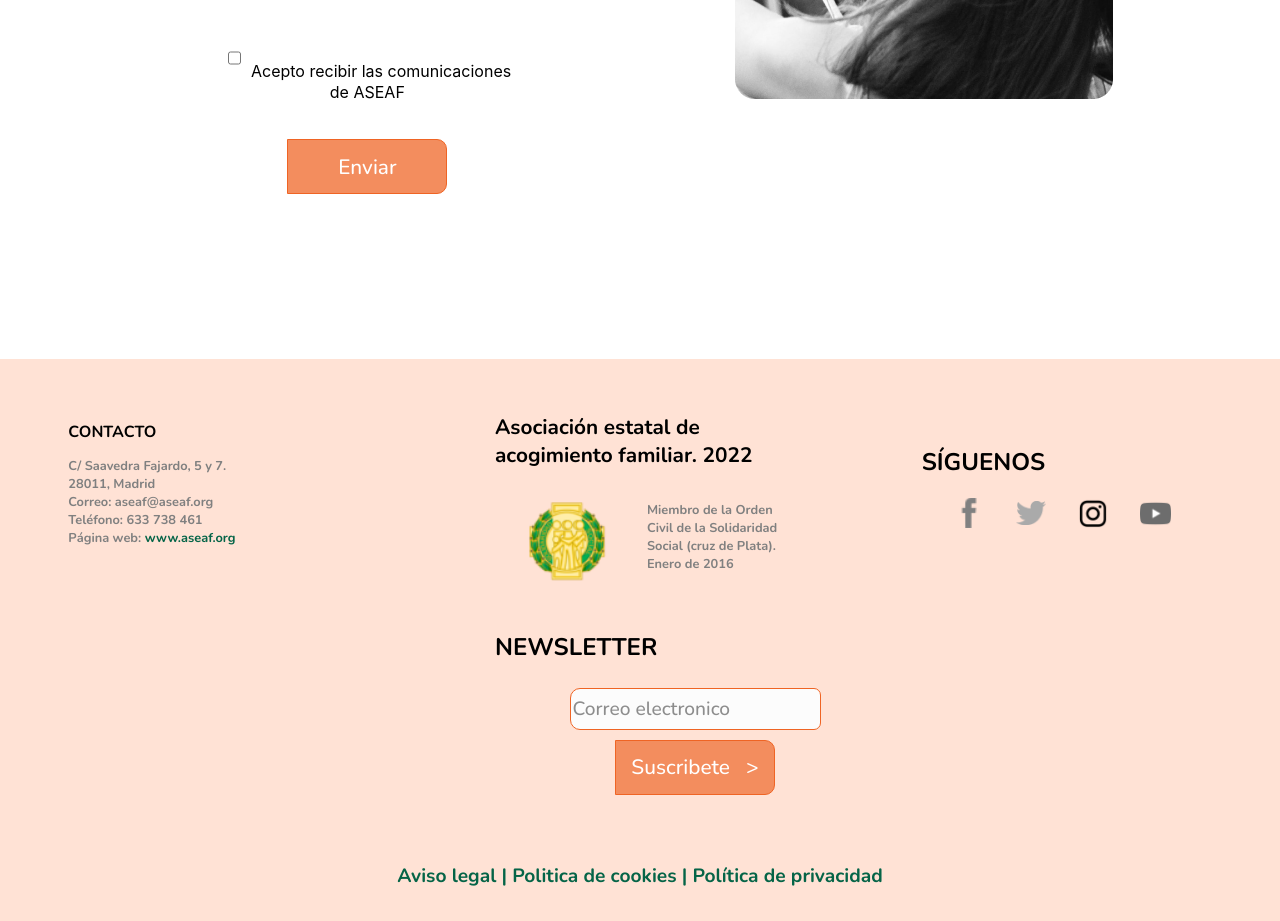
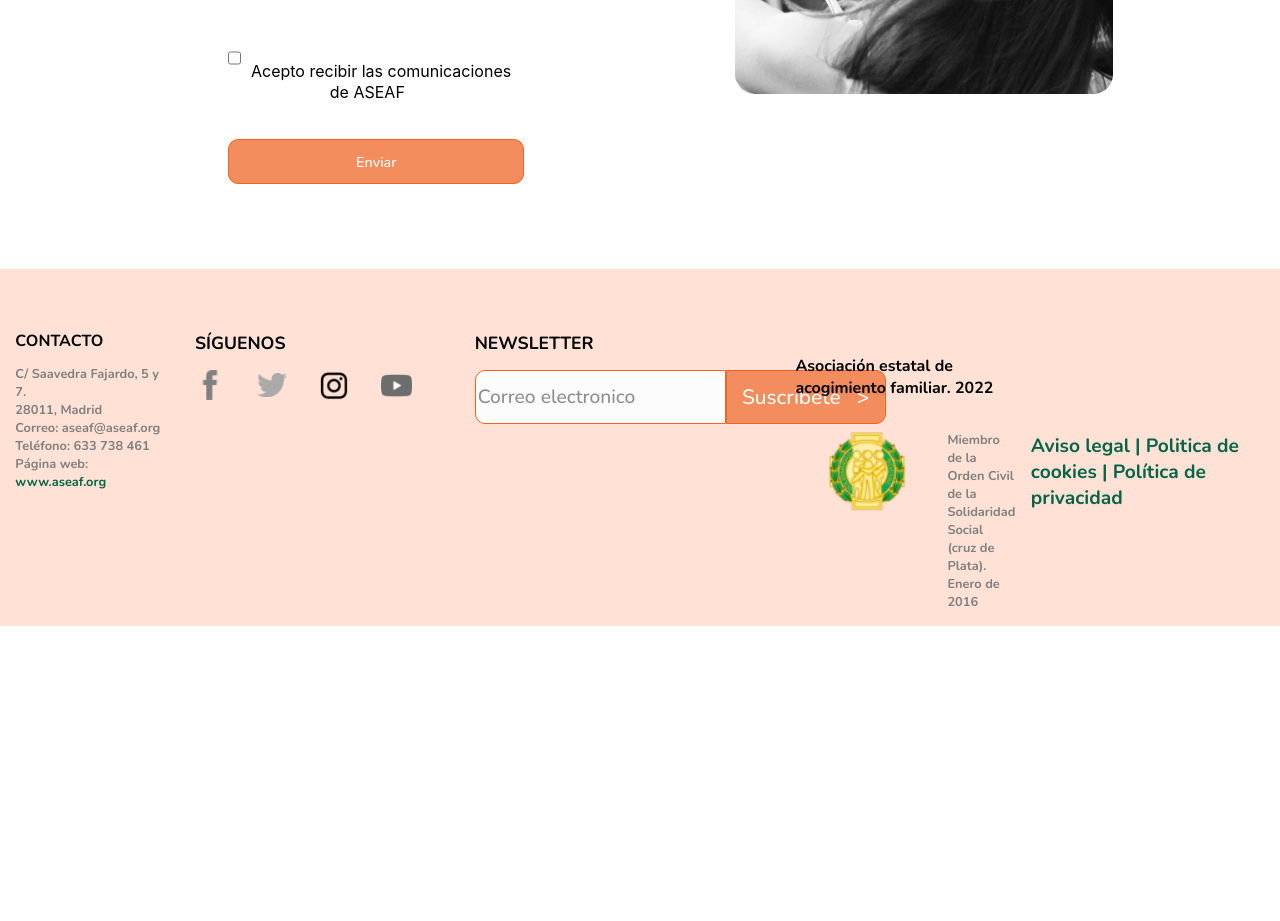
Before and after one commit to francospatz/ASEAF, a React (Create React App) app in the folder client/: page / in a window 1280 px wide. Shown: the part 880-1801 px from the top of the page. After the commit the page ends 1506 px from the top, so only its background shows below. Built offline with nearby package versions, Linux system fonts and the light colour scheme.

Commit message:
edited footer for mobile

```diff
--- a/client/src/components/Footer/Footer.jsx
+++ b/client/src/components/Footer/Footer.jsx
@@ -28,14 +28,6 @@ const Footer = () => {
       </div>
 
       <div className="card-container">
-        <h3 id="asociacion">Asociación estatal de acogimiento familiar. 2022</h3>
-        <div className="asocialogo">
-          <img src={logo5} alt='logo' className="orden__logo"></img>
-          <h3 className="footer__txt">Miembro de la Orden Civil de la Solidaridad Social (cruz de Plata). Enero de 2016</h3>
-        </div>
-      </div>
-
-      <div className="card-container">
         <h2 className="seguir">SÍGUENOS</h2>
         <div className="logos">
           <img src={logo1} alt='logo' style={{ width: 30 }}></img>
@@ -47,7 +39,7 @@ const Footer = () => {
 
       <div className="card-container">
         <h2 className="seguir">NEWSLETTER</h2>
-        <form className="formulario">
+        <form className="formulariofooter">
 
           <input type="email" {...register("email")} name="email" placeholder="Correo electronico" required />
           <input type="submit" value="Suscribete   >"  className="submit-input"/>
@@ -55,10 +47,22 @@ const Footer = () => {
         </form>
       </div>
 
+      <div className="card-container">
+        <h3 id="asociacion">Asociación estatal de acogimiento familiar. 2022</h3>
+        <div className="asocialogo">
+          <img src={logo5} alt='logo' className="orden__logo"></img>
+          <h3 className="footer__txt">Miembro de la Orden Civil de la Solidaridad Social (cruz de Plata). Enero de 2016</h3>
+        </div>
       </div>
+
+
+
+
       <div className="bottom-txt">
       <h3 id="politics">Aviso legal | Politica de cookies | Política de privacidad</h3>
       </div>
+      </div>
+
     </footer>;
   }
 
--- a/client/src/components/Main/Login/Login.jsx
+++ b/client/src/components/Main/Login/Login.jsx
@@ -44,23 +44,27 @@ const Form = () => {
             type="email"
             {...register("email")}
             name="email"
+            autoComplete="off"
             placeholder="Correo electronico"
-            required /* onFocus={this.value=''} */
+            required  /* onFocus={this.value=''} */
           />
           <input
             type="password"
             name="password"
-            autoComplete="on"
+            autoComplete="off"
             {...register("password")}
             placeholder="Password"
             required
+
           />
           <input type="submit" value="Continuar" />
-        </div>
-      </form>
-      <div className="reccontra">
+          <div className="reccontra">
         <a href="http://google.com">Recuperar contraseña</a>
       </div>
+        </div>
+
+      </form>
+
       {handleLogin()}
     </AnimatedPage>
   );
--- a/client/src/styles/components/_footer.scss
+++ b/client/src/styles/components/_footer.scss
@@ -1,25 +1,33 @@
 @import url("https://fonts.googleapis.com/css2?family=Nunito:wght@700&display=swap");
-
-.container {
-  display: flex;
-  width: 100%;
-  flex-wrap: wrap;
-  align-content: center;
-  justify-content:space-around;
-  align-items: center;
-  flex-direction: row;
-}
 
 footer {
   background: #ffe2d5;
   font-family: "Nunito", sans-serif;
   display: flex;
-  flex-wrap: wrap;
+  flex-wrap: nowrap;
+  flex-direction: row;
+  margin-top: 3rem;
+  width: 100vw;
+  align-content: center;
+  align-items: center;
   justify-content: center;
-  flex-direction: row;
-  margin-top: 8rem;
-  width: 100vw;
 }
+
+.container {
+  padding-top: 2rem;
+  // display: flex;
+  // width: 100%;
+  // flex-wrap: wrap;
+  // align-content: center;
+  // justify-content:space-around;
+  // align-items: center;
+  // flex-direction: row;
+  // max-width: 15rem;
+
+
+
+}
+
 
 #politics {
   color: #056447;
@@ -28,7 +36,7 @@ footer {
   margin-bottom: 2rem;
 }
 .seguir {
-  font-size: 1.5rem;
+  font-size: 1.1rem;
 }
 
 footer h3 {
@@ -62,7 +70,6 @@ footer h2 {
   align-content: center;
   justify-content: flex-start;
   align-items: center;
-  margin-left: 2rem;
 }
 
 .logos img {
@@ -75,7 +82,7 @@ footer h2 {
   width: 20%;
 }
 
-.formulario input {
+.formulariofooter input {
   border: 1px solid #ef6424;
   border-top-left-radius: 10px;
   border-end-start-radius: 10px;
@@ -89,7 +96,7 @@ footer h2 {
   color: #f38d5e;
 }
 
-.formulario input[type=submit]{
+.formulariofooter input[type=submit]{
     background-color: #F38D5E;
     min-width: 10rem;
     height: 3.4rem;
@@ -104,7 +111,7 @@ footer h2 {
 
 #asociacion {
   margin-top: 2.4rem;
-  font-size: 1.3rem;
+  font-size: 1rem;
   color: black;
 }
 
@@ -130,3 +137,11 @@ footer h2 {
     align-items: center;
     justify-content: center;
 }
+
+
+@media only screen and (min-width: 800px) {
+   .container{
+  display: flex;
+  flex-direction: row;
+   }
+}
--- a/client/src/styles/components/_login.scss
+++ b/client/src/styles/components/_login.scss
@@ -71,26 +71,32 @@
 
 
 
-// @media only screen and (min-width: 800px) {
+@media only screen and (min-width: 800px) {
 
-//   .formulario{
-//     display: flex;
-//     flex-direction: column;
-//     flex-wrap: nowrap;
-//     align-content: center;
-//     justify-content: center;
-//     align-items: center;
-//     min-width: 25rem;
-//   }
+  .conjuntologin{
+  display: flex;
+  flex-direction: column;
+  align-items: center;
+  justify-content: center;
+  align-content: center;
+  margin-top: 2.5rem;
+  }
 
-//   .formulario input{
-//     margin: 5px;
-//       border: 1px solid #EF6424;
-//       border-radius: 7px;
-//       // min-width: 25rem;
-//       height: 38px;
-//       background: #FCFCFC;
-//       font-family: 'Nunito', sans-serif;
-//       font-size: 0.9rem;
-//   }
-// }
+  .formulariologin input{
+    min-width: 24.75rem;
+    font-size: 1rem;
+    color: black;
+    padding: 5px;
+    margin-bottom: 3rem;
+  }
+
+  .formulariologin input[type=submit]{
+    min-width: 10rem;
+    font-size: 1.1rem;
+    margin-top: 3rem;
+  }
+
+  .reccontra a{
+    font-size: 1.1rem;
+}
+}
```
